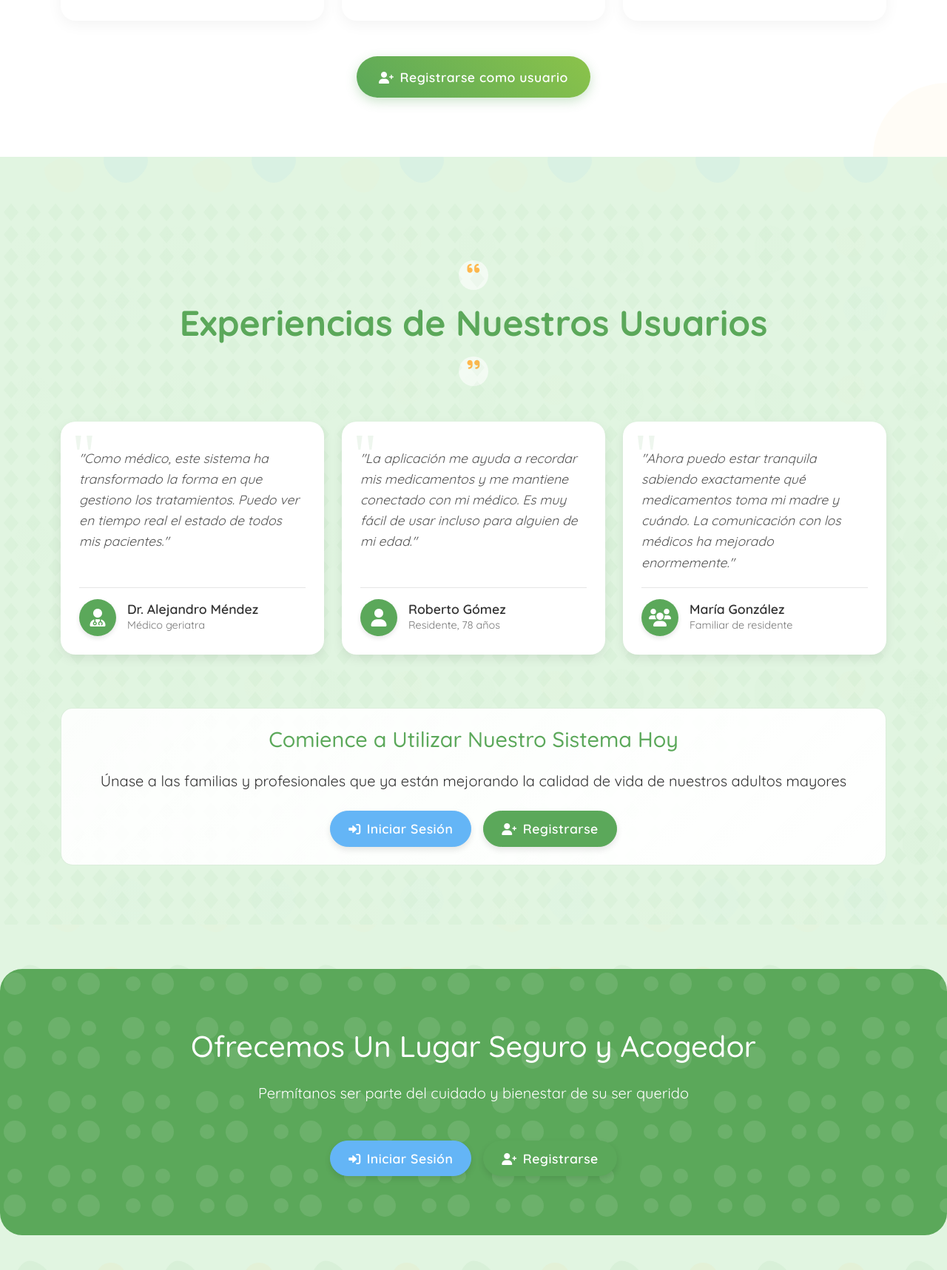
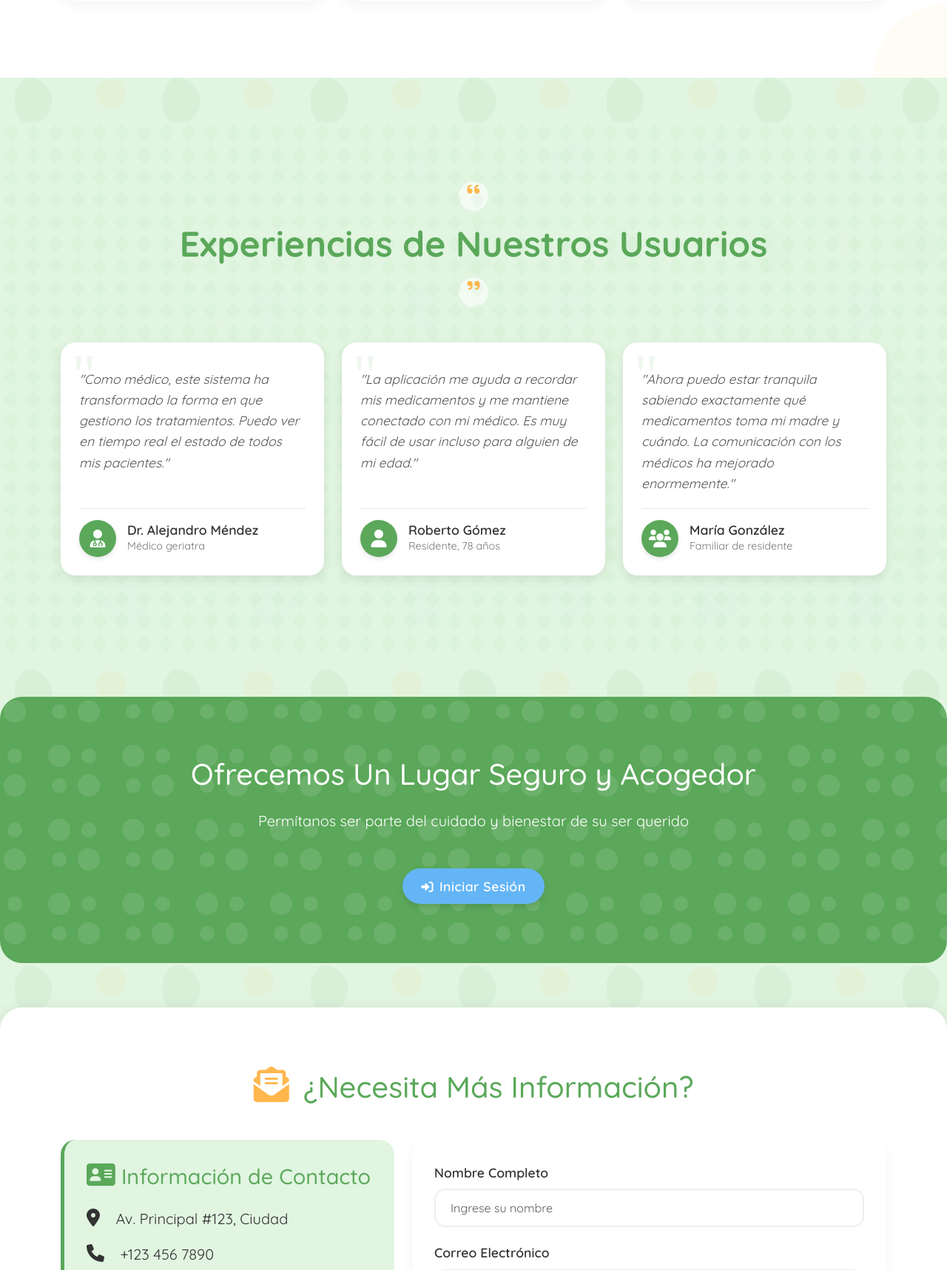
Before and after one commit to je-lopezu1/hogarAbuelos, a Django app: page / in a window 1280 px wide. Shown: the part 3723-5440 px from the top of the page at 74% size. Run offline with Django 5.2, Linux system fonts and the light colour scheme; some libraries are stand-ins or nearby versions.

Commit message:
Ahora solo los usuarios de tipo doctor son los unicos que pueden crear usuarios, ya sea pacientes, familiares, u otros doctores. Para inicializar toca crea un doctor con admin

```diff
--- a/app/authentication/middleware.py
+++ b/app/authentication/middleware.py
@@ -12,7 +12,6 @@ class RoleBasedAccessMiddleware(MiddlewareMixin):
     PUBLIC_URLS = [
         'index',
         'authentication:login',
-        'authentication:signup',
         'authentication:logout',
     ]
 
@@ -26,6 +25,7 @@ class RoleBasedAccessMiddleware(MiddlewareMixin):
         'medications:create_medication_view': ['doctor'],
         'medications:update_medication_view': ['doctor'],
         'medications:delete_medication_view': ['doctor'],
+        'authentication:signup': ['doctor'],
     }
 
     def process_request(self, request):
--- a/app/authentication/urls.py
+++ b/app/authentication/urls.py
@@ -7,4 +7,5 @@ urlpatterns = [
     path('login/', views.login_view, name='login'),
     path('signup/', views.signup_view, name='signup'),
     path('logout/', views.logout_view, name='logout'),
+    path('create/', views.create_user, name='create'),
 ]
--- a/app/templates/base.html
+++ b/app/templates/base.html
@@ -375,15 +375,24 @@
                             </a>
                         </li>
                         {% endif %}
+
+                        {% if user.profile.is_doctor %}
+                        <li class="nav-item">
+                            <a class="nav-link" href="{% url 'authentication:create' %}">
+                                <i class="fas fa-pills me-2"></i>Registrar Usuario
+                            </a>
+                        </li>
+                        {% endif %}
+
                     {% else %}
                         <li class="nav-item">
-                            <a class="nav-link" href="#services">
+                            <a class="nav-link" href="#features">
                                 <i class="fas fa-hand-holding-heart me-2"></i>Servicios
                             </a>
                         </li>
                         <li class="nav-item">
-                            <a class="nav-link" href="#about">
-                                <i class="fas fa-info-circle me-2"></i>Nosotros
+                            <a class="nav-link" href="#testimonials">
+                                <i class="fas fa-info-circle me-2"></i>Testimonios
                             </a>
                         </li>
                         <li class="nav-item">
@@ -419,11 +428,6 @@
                             <i class="fas fa-sign-in-alt me-2"></i>Ingresar
                         </a>
                     </li>
-                    <li class="nav-item">
-                        <a class="nav-link" href="{% url 'authentication:signup' %}">
-                            <i class="fas fa-user-plus me-2"></i>Registrarse
-                        </a>
-                    </li>
                     {% endif %}
                 </ul>
             </div>
--- a/app/templates/index.html
+++ b/app/templates/index.html
@@ -658,9 +658,6 @@
                         <a href="{% url 'authentication:login' %}" class="btn btn-primary btn-lg">
                             <i class="fas fa-sign-in-alt me-2"></i>Iniciar Sesión
                         </a>
-                        <a href="{% url 'authentication:signup' %}" class="btn btn-success btn-lg">
-                            <i class="fas fa-user-plus me-2"></i>Registrarse
-                        </a>
                     </div>
                 {% endif %}
             </div>
@@ -979,13 +976,6 @@
                 </div>
             </div>
         </div>
-
-        <!-- Botón de registro -->
-        <div class="text-center mt-4">
-            <a href="{% url 'authentication:signup' %}" class="btn btn-lg signup-btn">
-                <i class="fas fa-user-plus me-2"></i>Registrarse como usuario
-            </a>
-        </div>
     </div>
 </section>
 
@@ -1059,21 +1049,6 @@
                 </div>
             </div>
         </div>
-
-        <!-- CTA Section dentro de la sección de testimonios -->
-        <div class="cta-container text-center mt-5 p-4 rounded-4">
-            <h3 class="mb-4" style="color: var(--primary-green);">Comience a Utilizar Nuestro Sistema Hoy</h3>
-            <p class="lead mb-4">Únase a las familias y profesionales que ya están mejorando la calidad de vida de nuestros adultos mayores</p>
-
-            <div class="d-flex justify-content-center gap-3 flex-wrap">
-                <a href="{% url 'authentication:login' %}" class="btn btn-primary btn-lg">
-                    <i class="fas fa-sign-in-alt me-2"></i>Iniciar Sesión
-                </a>
-                <a href="{% url 'authentication:signup' %}" class="btn btn-success btn-lg">
-                    <i class="fas fa-user-plus me-2"></i>Registrarse
-                </a>
-            </div>
-        </div>
     </div>
 </section>
 
@@ -1091,9 +1066,6 @@
             <div class="d-flex justify-content-center gap-3 flex-wrap">
                 <a href="{% url 'authentication:login' %}" class="btn btn-primary btn-lg">
                     <i class="fas fa-sign-in-alt me-2"></i>Iniciar Sesión
-                </a>
-                <a href="{% url 'authentication:signup' %}" class="btn btn-success btn-lg">
-                    <i class="fas fa-user-plus me-2"></i>Registrarse
                 </a>
             </div>
         {% endif %}
@@ -1116,8 +1088,10 @@
                     <p class="fs-5 mt-4"><i class="fas fa-map-marker-alt me-3"></i> Av. Principal #123, Ciudad</p>
                     <p class="fs-5"><i class="fas fa-phone me-3"></i> +123 456 7890</p>
                     <p class="fs-5"><i class="fas fa-envelope me-3"></i> info@hogarnewhope.com</p>
-                </div>
-                <div class="contact-hours">
+
+                    <!-- Espacio para separar infroacion de horarios -->
+                    <div style="height: 80px;"></div>
+
                     <h3 style="color: var(--primary-green);">
                         <i class="fas fa-clock me-2"></i>Horario de Atención
                     </h3>
```
Also changed, not shown: app/authentication/views.py (+64 -0 lines).
